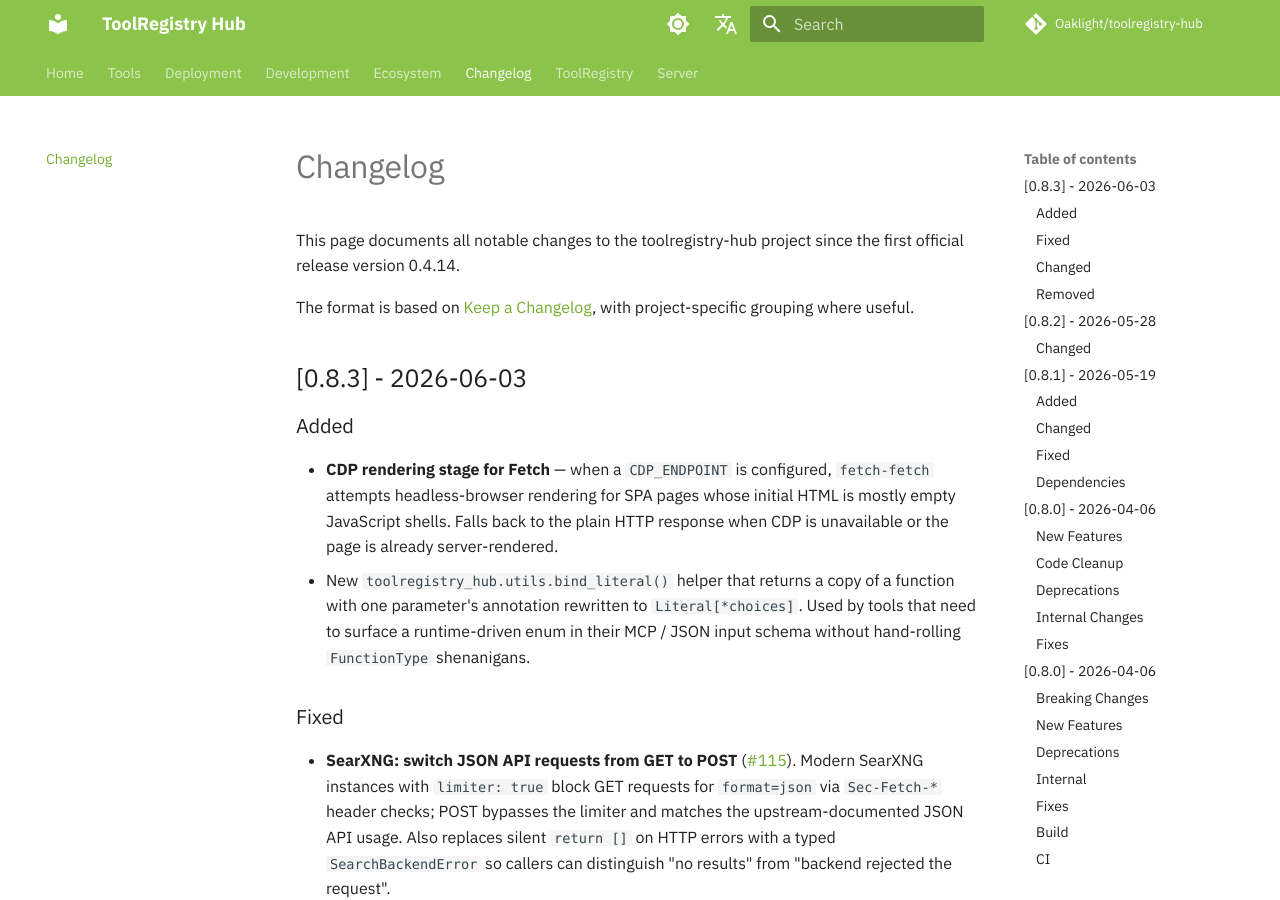
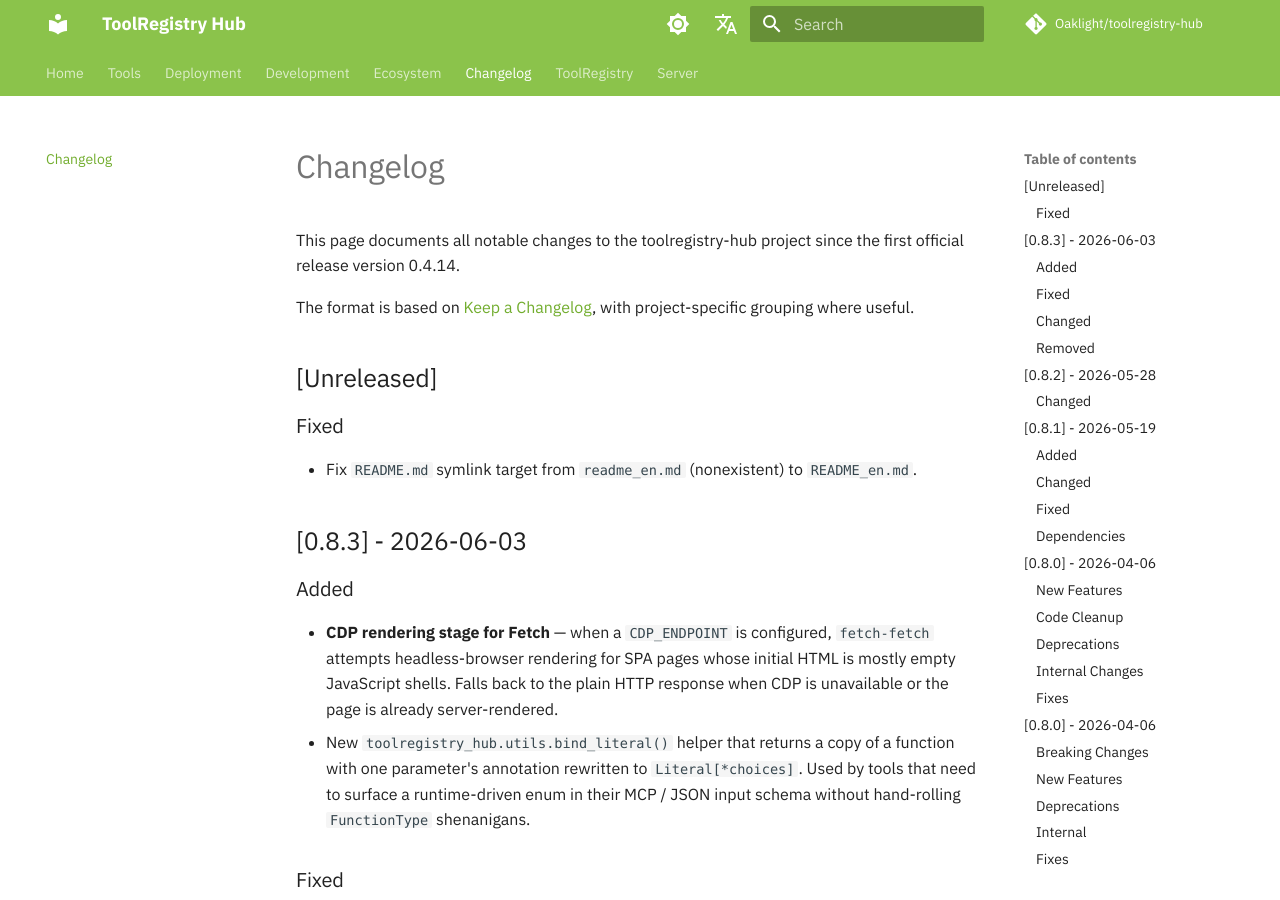
Before and after one commit to Oaklight/toolregistry-hub, an MkDocs documentation site: the page built from docs/changelog.md, in a window 1280 px wide and 900 px high. Built offline with MkDocs 1.6.1 and Material for MkDocs 9.7.7, drawn with Linux system fonts in a browser that asks for light colours; some web fonts are replaced; comment, search, counter and statistics services are not loaded.

Commit message:
changelog: add README symlink fix to Unreleased

```diff
--- a/docs/changelog.md
+++ b/docs/changelog.md
@@ -11,6 +11,12 @@ author: Oaklight
 This page documents all notable changes to the toolregistry-hub project since the first official release version 0.4.14.
 
 The format is based on [Keep a Changelog](https://keepachangelog.com/en/1.1.0/), with project-specific grouping where useful.
+
+## [Unreleased]
+
+### Fixed
+
+- Fix `README.md` symlink target from `readme_en.md` (nonexistent) to `README_en.md`.
 
 ## [0.8.3] - 2026-06-03
 
```
